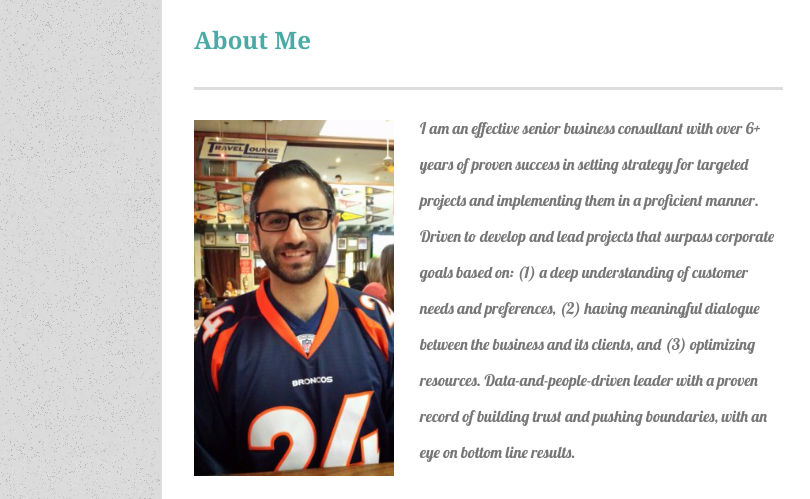
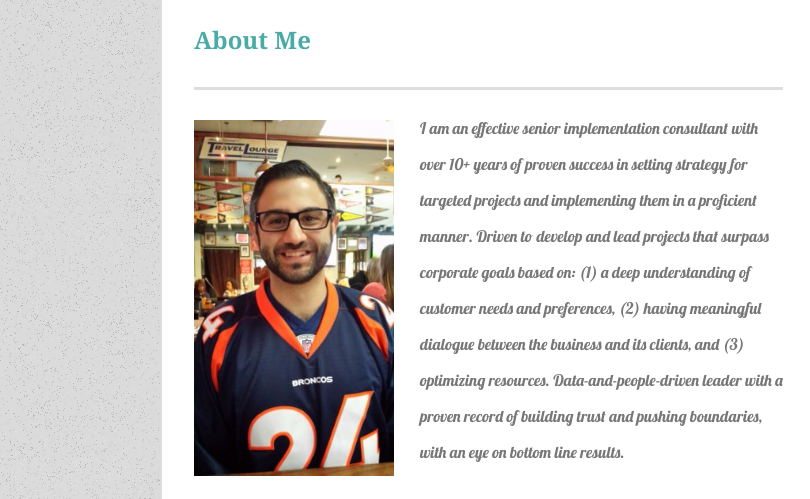
Before and after one commit to aparvin2k/Responsive-Portfolio, a plain HTML site: page index.html in a window 1280 px wide. Shown: the part 142-641 px from the top of the page, 0-810 px from the left. Drawn offline with Linux system fonts and the light colour scheme.

Commit message:
Update index.html

```diff
--- a/index.html
+++ b/index.html
@@ -39,7 +39,7 @@
 <!-- I linked my image to the image in my image folder -->
 						<img id="photo" src="assets/images/apheadshot.png" alt="Anthony Parvin">
 						<p>
-							I am an effective senior business consultant with over 6+ years of proven success in setting strategy for targeted projects and implementing them in a proficient manner. Driven to develop and lead projects that surpass corporate goals based on: (1) a deep understanding of customer needs and preferences, (2) having meaningful dialogue between the business and its clients, and (3) optimizing resources. Data-and-people-driven leader with a proven record of building trust and pushing boundaries, with an eye on bottom line results.
+							I am an effective senior implementation consultant with over 10+ years of proven success in setting strategy for targeted projects and implementing them in a proficient manner. Driven to develop and lead projects that surpass corporate goals based on: (1) a deep understanding of customer needs and preferences, (2) having meaningful dialogue between the business and its clients, and (3) optimizing resources. Data-and-people-driven leader with a proven record of building trust and pushing boundaries, with an eye on bottom line results.
 						</p>
 						<p>
 							I am currently learning enrolled in a coding bootcamp to learn about programming and all of the different applications. I am excited about the opportunity to use programming to look at raw data as it is created instead of just the end result. Being able to analyze multiple forms of data and putting them together in a recognizable format offers the chance for me to solve challenging problems, something I enjoy doing often. Programming also allows me to express my creative side.
```
